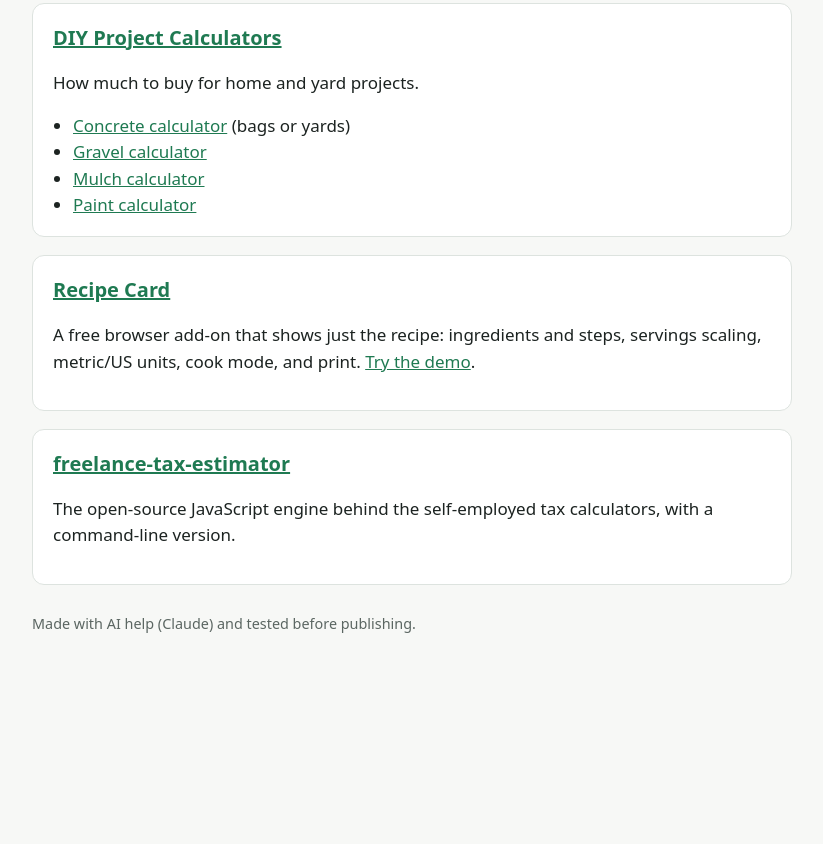
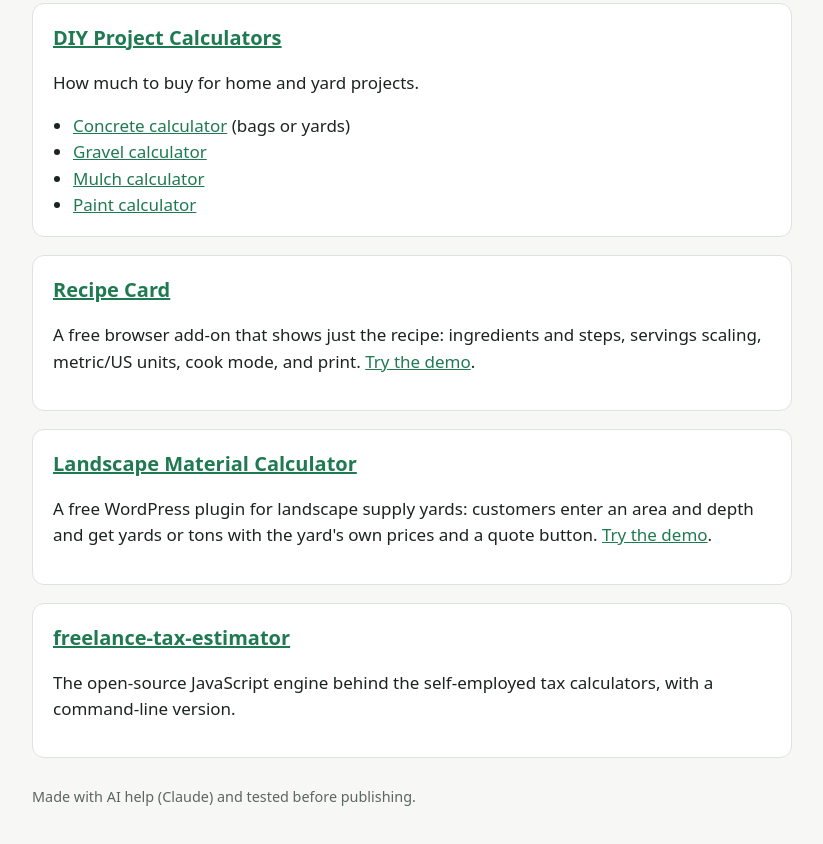
Before and after one commit to Jesse-py/jesse-py.github.io, a plain HTML site: page index.html in a window 1280 px wide. Shown: the part 412-1256 px from the top of the page, without its empty margins (228-1051 px from the left). Before the commit the page ends 1095 px from the top, so only its background shows below. Drawn offline with Linux system fonts and the light colour scheme.

Commit message:
Hub: Landscape Material Calculator plugin; robots lists its sitemap

```diff
--- a/index.html
+++ b/index.html
@@ -51,6 +51,12 @@
 </section>
 
 <section class="card">
+  <h2><a href="https://jesse-py.github.io/landscape-material-calculator/">Landscape Material Calculator</a></h2>
+  <p>A free WordPress plugin for landscape supply yards: customers enter an area and depth and get yards or tons with the yard's own prices
+  and a quote button. <a href="https://jesse-py.github.io/landscape-material-calculator/#demo">Try the demo</a>.</p>
+</section>
+
+<section class="card">
   <h2><a href="https://github.com/Jesse-py/freelance-tax-estimator">freelance-tax-estimator</a></h2>
   <p>The open-source JavaScript engine behind the self-employed tax calculators, with a command-line version.</p>
 </section>
--- a/sitemap.xml
+++ b/sitemap.xml
@@ -1,6 +1,6 @@
 <?xml version="1.0" encoding="UTF-8"?>
 <urlset xmlns="http://www.sitemaps.org/schemas/sitemap/0.9">
-  <url><loc>https://jesse-py.github.io/</loc><lastmod>2026-11-10</lastmod></url>
+  <url><loc>https://jesse-py.github.io/</loc><lastmod>2026-11-11</lastmod></url>
   <url><loc>https://jesse-py.github.io/recipe-card/</loc><lastmod>2026-11-10</lastmod></url>
   <url><loc>https://jesse-py.github.io/recipe-card/kitchen-conversion-chart/</loc><lastmod>2026-11-10</lastmod></url>
   <url><loc>https://jesse-py.github.io/recipe-card/recipe-scaler/</loc><lastmod>2026-11-10</lastmod></url>
```
Also changed, not shown: robots.txt.
